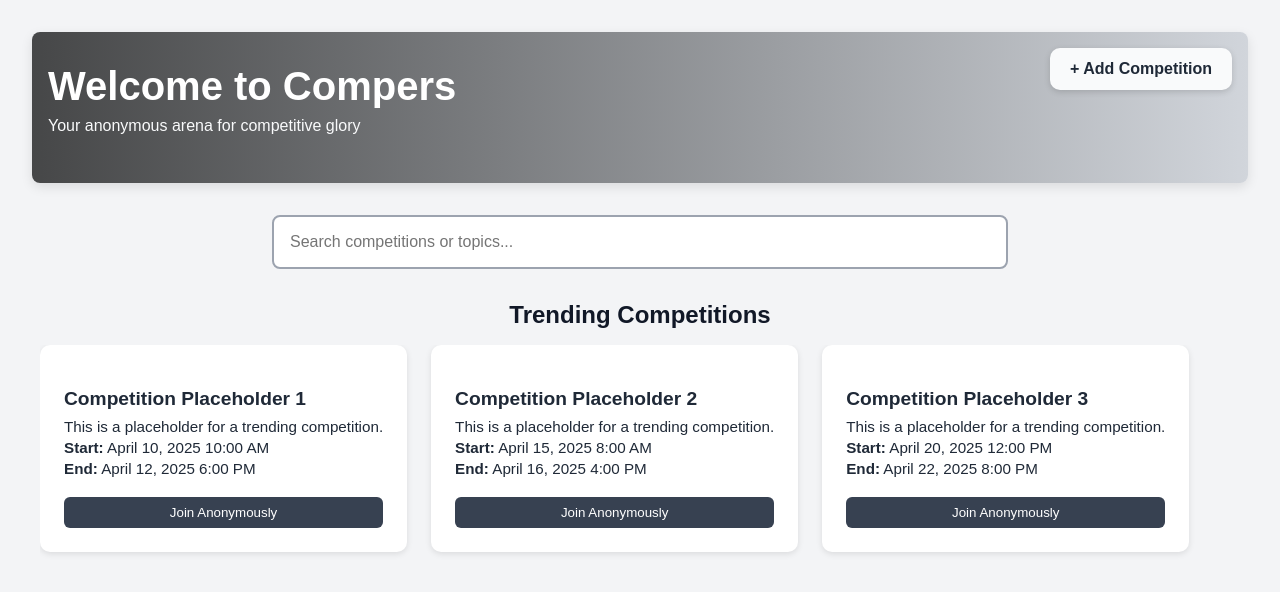
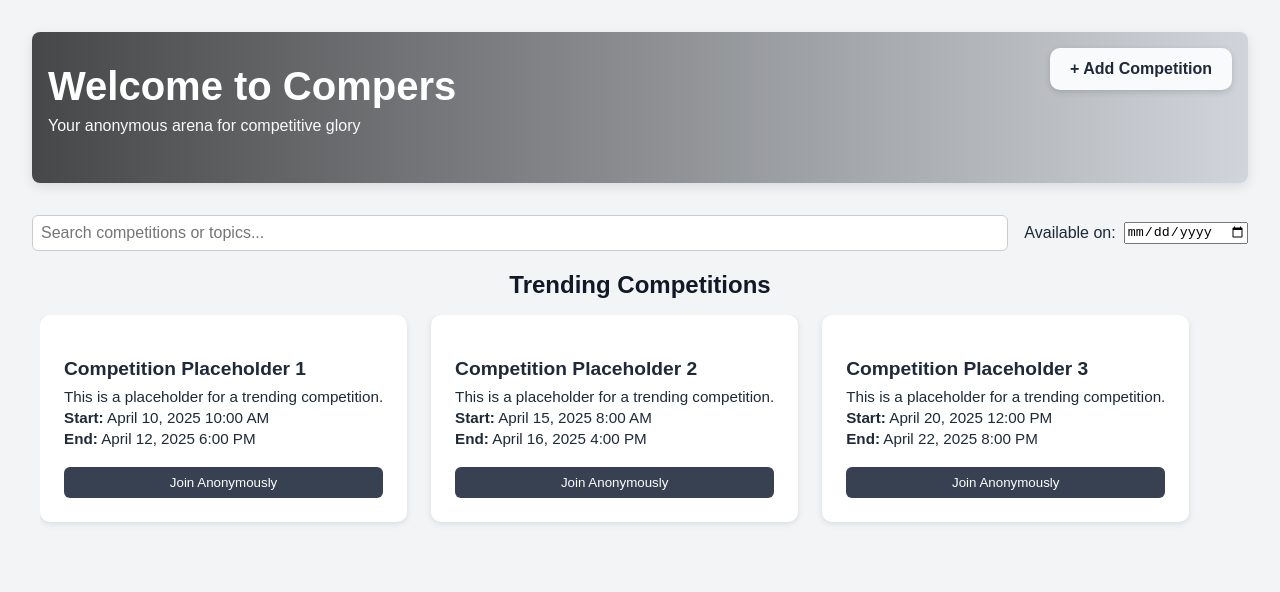
Before and after one commit to rk3026/Comper, a React (Create React App) app in the folder app/frontend/: page / in a window 1280 px wide. Shown: the top 592 px of the page. Built offline with nearby package versions, Linux system fonts and the light colour scheme.

Commit message:
Added search by date

```diff
--- a/app/frontend/src/Homepage.css
+++ b/app/frontend/src/Homepage.css
@@ -124,3 +124,26 @@
 .join-button:hover {
   background-color: #1f2937;
 }
+
+.search-section {
+  display: flex;
+  flex-wrap: wrap;
+  gap: 1rem;
+  align-items: center;
+  margin-bottom: 1rem;
+}
+
+.search-bar {
+  flex: 1;
+  padding: 0.5rem;
+  font-size: 1rem;
+  border-radius: 6px;
+  border: 1px solid #ccc;
+  min-width: 250px;
+}
+
+.date-filters {
+  display: flex;
+  align-items: center;
+  gap: 0.5rem;
+}
--- a/app/frontend/src/Homepage.jsx
+++ b/app/frontend/src/Homepage.jsx
@@ -26,12 +26,28 @@ const trendingCompetitions = [
 export default function Homepage() {
   const navigate = useNavigate();
   const [searchTerm, setSearchTerm] = useState('');
+  const [availableDate, setAvailableDate] = useState('');
 
-  // Filter competitions by search term
-  const filteredCompetitions = trendingCompetitions.filter(comp =>
-    comp.title.toLowerCase().includes(searchTerm.toLowerCase()) ||
-    comp.description.toLowerCase().includes(searchTerm.toLowerCase())
-  );
+  const formatDateOnly = date => date.toISOString().split('T')[0];
+
+  const toDateOnlyString = date => new Date(date).toLocaleDateString('en-CA'); // "YYYY-MM-DD"
+
+  const filteredCompetitions = trendingCompetitions.filter(comp => {
+    const matchesText =
+      comp.title.toLowerCase().includes(searchTerm.toLowerCase()) ||
+      comp.description.toLowerCase().includes(searchTerm.toLowerCase());
+
+    if (!availableDate) return matchesText;
+
+    const selectedDateStr = availableDate; // already "YYYY-MM-DD"
+    const startStr = toDateOnlyString(comp.startTime);
+    const endStr = toDateOnlyString(comp.endTime);
+
+    const isAvailableOnDate = selectedDateStr >= startStr && selectedDateStr <= endStr;
+
+    return matchesText && isAvailableOnDate;
+  });
+
 
   return (
     <div className="homepage-container">
@@ -55,7 +71,19 @@ export default function Homepage() {
           value={searchTerm}
           onChange={e => setSearchTerm(e.target.value)}
         />
+        <div className="date-filters">
+          <label htmlFor="available-date">Available on:</label>
+          <input
+            type="date"
+            id="available-date"
+            value={availableDate}
+            onChange={e => setAvailableDate(e.target.value)}
+            className="date-input"
+          />
+        </div>
       </section>
+
+
 
       <section className="trending-section">
         <h2>Trending Competitions</h2>
@@ -71,7 +99,9 @@ export default function Homepage() {
               </div>
             ))
           ) : (
-            <p>No competitions found.</p>
+            <div className="no-results">
+              <p>No competitions are available on this date.</p>
+            </div>
           )}
         </div>
       </section>
```
